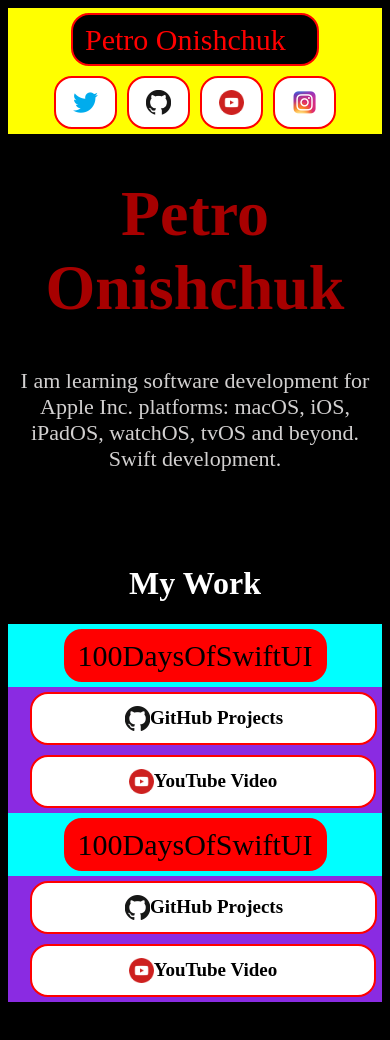
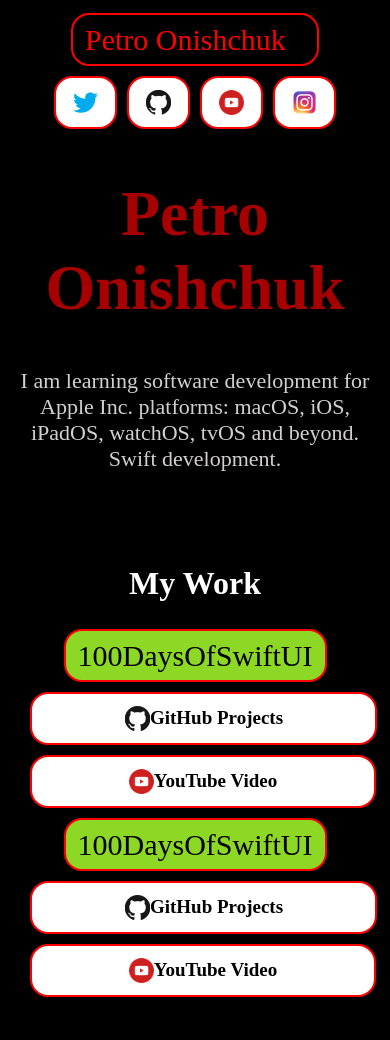
Before and after one commit to PetroOnishchuk-dev/New-Test-Site-1-11.01.2020, a plain HTML site: page index.html in a window 390 px wide. Drawn offline with Linux system fonts and the light colour scheme.

Commit message:
Update styles.css

```diff
--- a/css/styles.css
+++ b/css/styles.css
@@ -62,7 +62,7 @@ h1 {
 
 
 
-  background-color: blueviolet;
+
 }
 
 #sixthBlock {
@@ -98,7 +98,7 @@ h1 {
     justify-content: center;
     align-items: center;
     width: 100%;
-    background-color: yellow;
+
 
   }
  }
@@ -123,7 +123,7 @@ h1 {
     justify-content: center;
     align-items: center;
     width: 100%;
-     background-color: yellow;
+
 
  }
 }
@@ -311,7 +311,7 @@ h1 {
 @media only screen and (max-width: 837px) {
   #logoNavBar {
     float: bottom;
-    background-color: red;
+
   }
  }
  @media only screen and (max-width: 837px) {
@@ -320,7 +320,7 @@ h1 {
     justify-content: center;
     align-items: center;
     width: 100%;
-    background-color: aqua;
+
 
   }
  }
```
